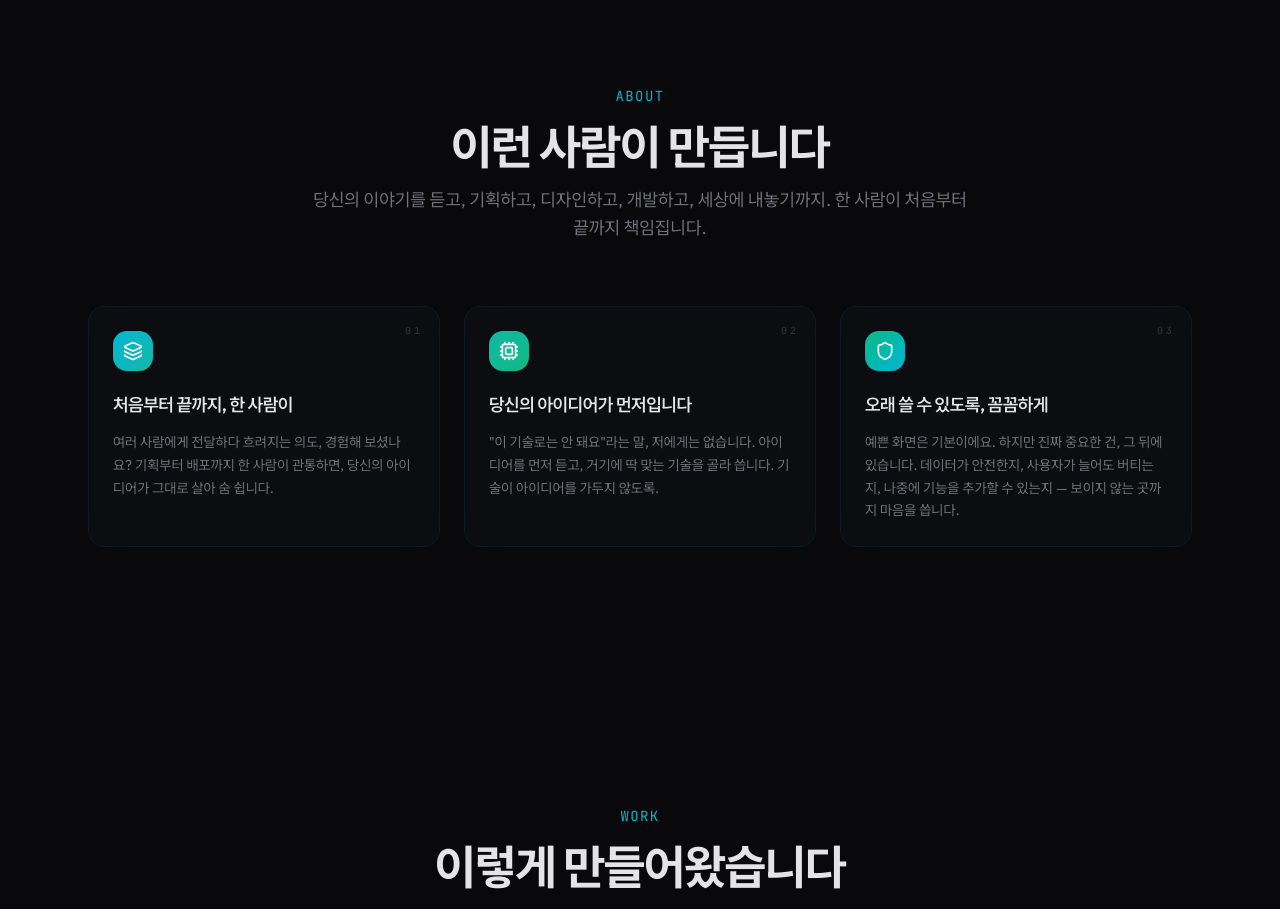
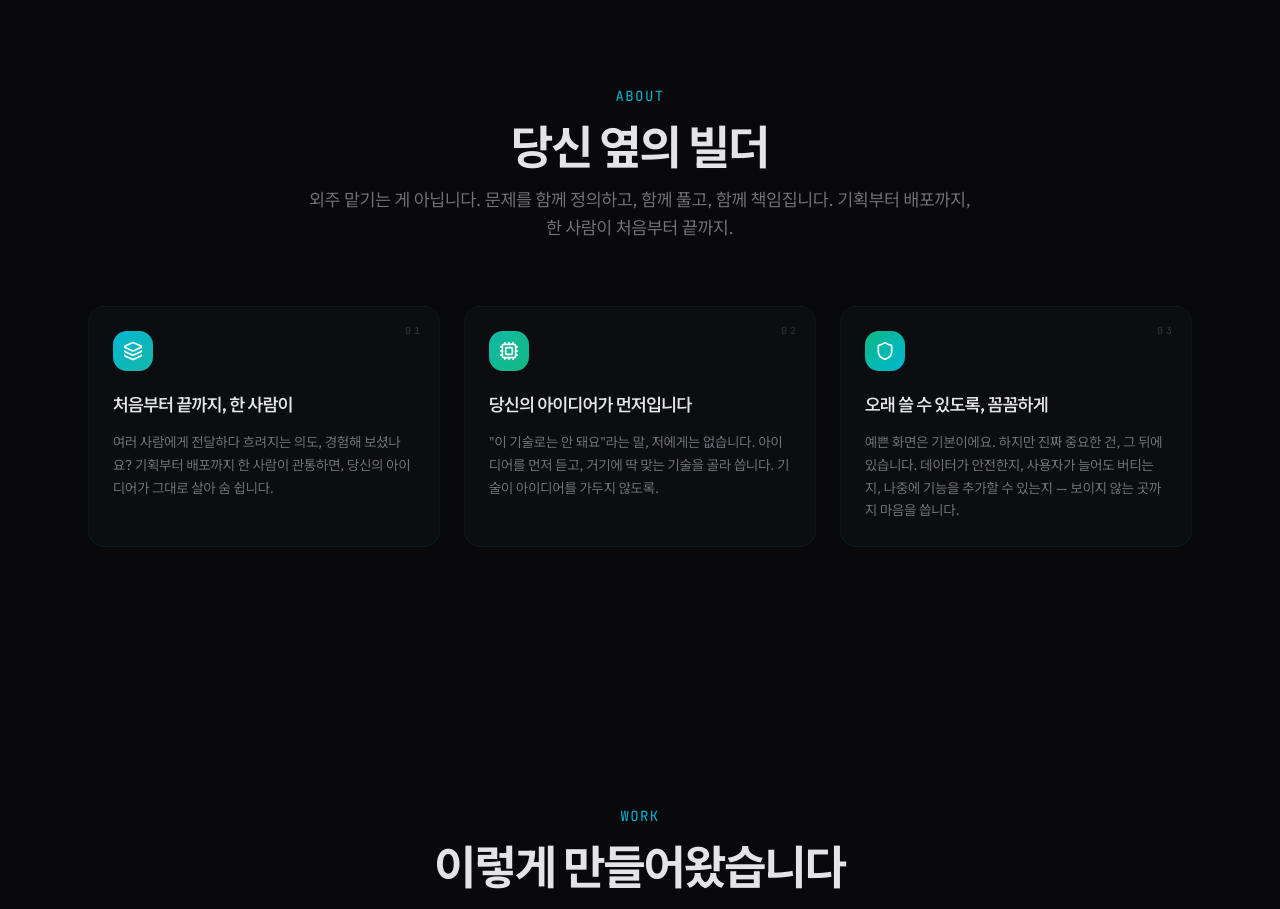
Before and after one commit to yurielk82/yurielk82.github.io, a Next.js app: page / in a window 1280 px wide. Shown: the part 900-1809 px from the top of the page. Built offline with nearby package versions, Linux system fonts and the light colour scheme.

Commit message:
chore: About 섹션 카피 협업 톤으로 교체 (v0.4.3)
Co-Authored-By: Claude Opus 4.6 <noreply@anthropic.com>

```diff
--- a/package.json
+++ b/package.json
@@ -1,6 +1,6 @@
 {
   "name": "yurielk82.github.io",
-  "version": "0.4.2",
+  "version": "0.4.3",
   "private": true,
   "scripts": {
     "dev": "next dev",
--- a/src/components/sections/AboutSection.tsx
+++ b/src/components/sections/AboutSection.tsx
@@ -36,8 +36,8 @@ export function AboutSection() {
       <div className="mx-auto max-w-6xl px-6">
         <SectionHeading
           tag="ABOUT"
-          title="이런 사람이 만듭니다"
-          description="당신의 이야기를 듣고, 기획하고, 디자인하고, 개발하고, 세상에 내놓기까지. 한 사람이 처음부터 끝까지 책임집니다."
+          title="당신 옆의 빌더"
+          description="외주 맡기는 게 아닙니다. 문제를 함께 정의하고, 함께 풀고, 함께 책임집니다. 기획부터 배포까지, 한 사람이 처음부터 끝까지."
         />
 
         <motion.div
```
Also changed, not shown: 2 other files (tests, documents, lock files or other folders).
